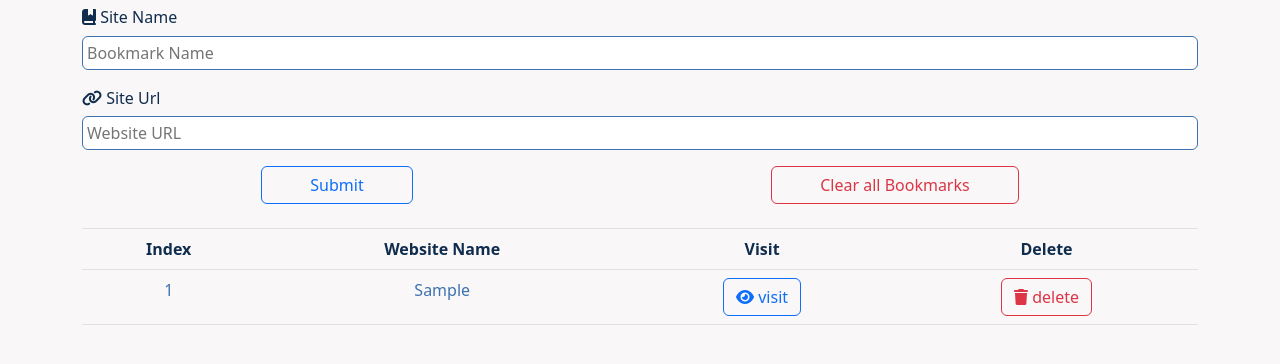
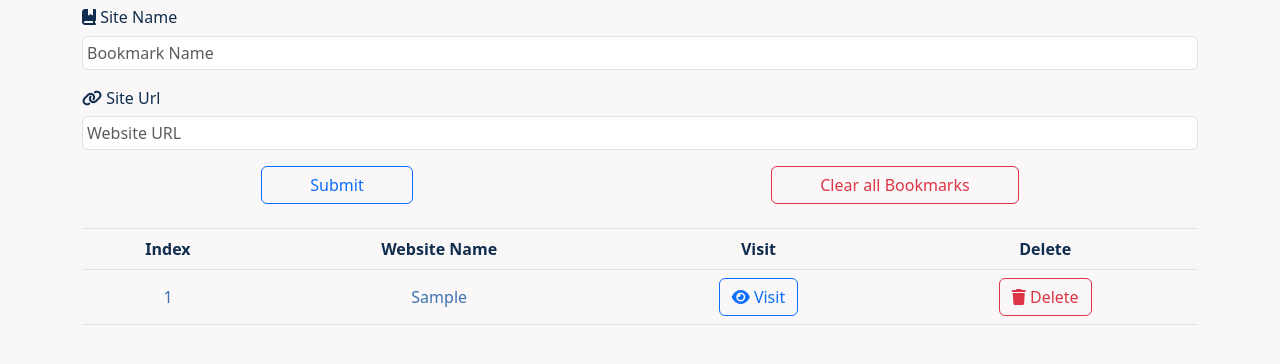
Before and after one commit to Mohamed-Farraj/ROUTE---JS3, a plain HTML site: page index.html in a window 1280 px wide. Both pictures are taken after typing "Sample", "Sample" into the empty fields and a click on the button "Submit". Shown: the part 190-554 px from the top of the page. Drawn offline with Linux system fonts and the light colour scheme.

Commit message:
css adjustment

```diff
--- a/index.html
+++ b/index.html
@@ -44,7 +44,7 @@
       <div class="input border-bottom py-4">
         <div class="title d-flex align-items-center justify-content-center">
           <i class="fa fa-bookmark" aria-hidden="true"></i>
-          <h2 class="p-2">Bookmark your favorite sites</h2>
+          <h2 class="p-2 ">Bookmark your favorite sites</h2>
           <i class="fa fa-bookmark" aria-hidden="true"></i>
         </div>
 
@@ -54,9 +54,10 @@
           >
           <input
             id="bookmark"
-            class="w-100 mb-3 p-1 rounded"
+            class="form-control mb-3 p-1 rounded"
             type="text"
             placeholder="Bookmark Name"
+            oninput="checknamevalidation(this.value)"
           />
           <label for="url">
             <h6>
@@ -65,7 +66,7 @@
           >
           <input
             id="url"
-            class="w-100 mb-3 p-1 rounded"
+            class="form-control w-100 mb-3 p-1 rounded"
             type="text"
             placeholder="Website URL"
           />
@@ -73,7 +74,7 @@
             <button onclick="add()" type="button" class="clear btn btn-outline-primary m-auto px-5">
               Submit
             </button>
-            <button onclick="clearbookmarks()" type="button" class="clear btn btn-outline-danger m-auto px-5">
+            <button onclick="clearbookmarks()" type="button" class="clear btn btn-outline-danger m-auto px-md-5">
               Clear all Bookmarks
             </button>
           </div>
--- a/script/script.js
+++ b/script/script.js
@@ -28,12 +28,12 @@ function display()
             <td>${sites[i].name}</td>
             <td>
               <a href="${sites[i].url}" target="_blank"><button type="button" class="btn btn-outline-primary">
-                <i class="fa fa-eye" aria-hidden="true"></i> visit
+                <i class="fa fa-eye" aria-hidden="true"></i> <span class="d-none d-md-inline">Visit</span>
               </button></a>
             </td>
             <td>
               <button onclick="deletebookmark(${i})" type="button" class="btn btn-outline-danger">
-                <i class="fa fa-trash" aria-hidden="true"></i> delete
+                <i class="fa fa-trash" aria-hidden="true"></i> <span class="d-none d-md-inline">Delete</span>
               </button>
             </td>
           </tr>
@@ -55,3 +55,12 @@ function deletebookmark(index){
     localStorage.setItem("bookmarks",JSON.stringify(sites));
     display();
 }
+
+function checknamevalidation(n) {
+    if(n === null){n="";}
+    if( n.length < 3)
+        {
+            document.getElementById("bookmark").className+=" invalid";
+        }
+
+}
--- a/style/style.css
+++ b/style/style.css
@@ -31,7 +31,10 @@ h1:hover::after{
     background-clip: text;
     color : transparent;
     font-family: 'pacifico';
+}
 
+.input .title h2 ,th{
+    white-space: nowrap;
 }
 
 input{
@@ -43,7 +46,11 @@ input:focus{
     box-shadow: 0 0 5px #3F72AF;
     outline: none;
     transition: all .5s;
-
+}
+.invalid:focus{
+    box-shadow: 0 0 5px red;
+    outline: none;
+    transition: all .5s;
 }
 .result table thead th{
     color:#112D4E;
@@ -52,7 +59,10 @@ input:focus{
 }
 .result table tbody tr td{
     color:#3F72AF;
-    background-color: transparent
+    background-color: transparent;
+    align-items: center;
+    text-align: center;
+    vertical-align: middle;
 }
 
 @media (max-width: 768px) {
```
